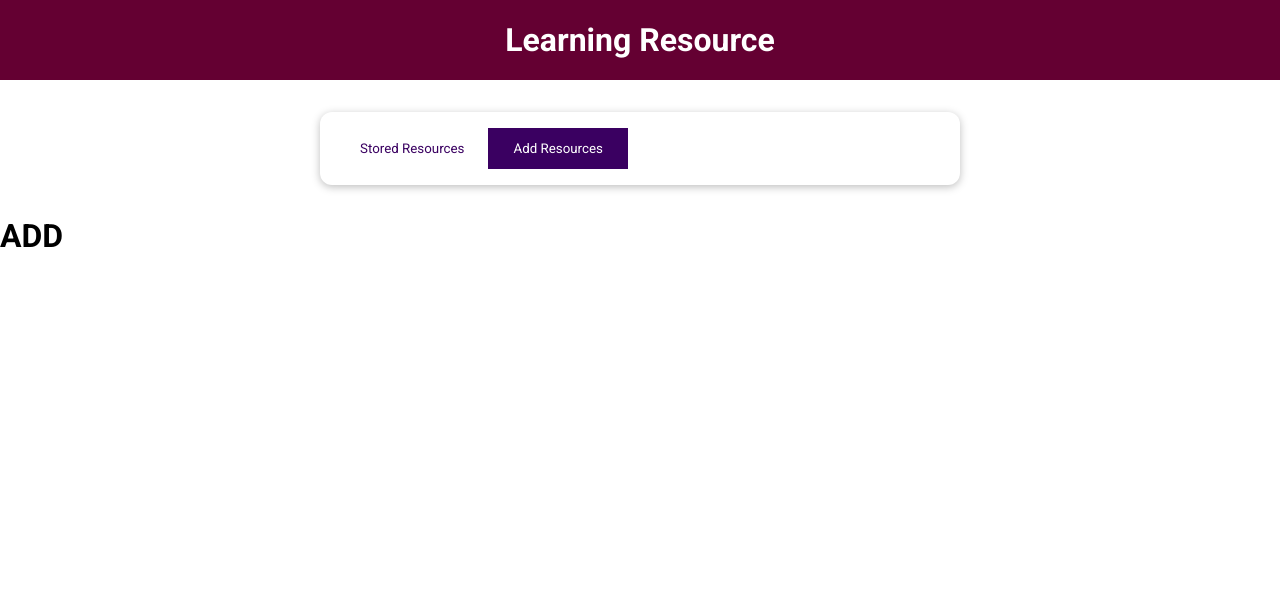
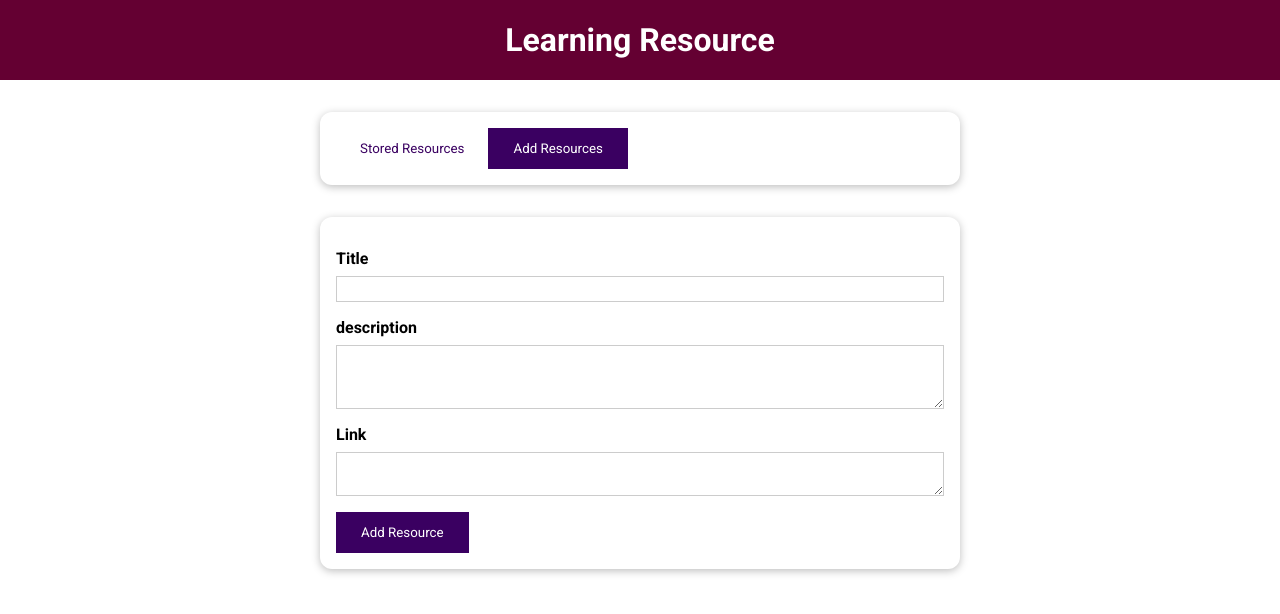
Before and after one commit to wahyualfarisi/vue-learning-resource, a Vue app: page / in a window 1280 px wide. Both pictures are taken after a click on the button "Add Resources". Shown: the top 614 px of the page. Built offline with nearby package versions, Linux system fonts and the light colour scheme.

Commit message:
add new resource

```diff
--- a/src/components/UI/BaseButton.vue
+++ b/src/components/UI/BaseButton.vue
@@ -1,5 +1,5 @@
 <template>
-    <button :class="mode" :type="type">
+    <button :class="mode">
         <slot></slot>
     </button>
 </template>
--- /dev/null
+++ b/src/components/UI/BaseDialog.vue
@@ -0,0 +1,88 @@
+<template>
+  <div @click="$emit('close')" />
+  <dialog open>
+      <header>
+          <slot name="header">
+              <h2>{{ title }}</h2>
+          </slot>
+      </header>
+      <section>
+          <slot></slot>
+      </section>
+      <menu>
+          <slot name="actions">
+              <base-button @click="$emit('close')">Close</base-button>
+          </slot>
+      </menu>
+  </dialog>
+</template>
+
+<script>
+export default {
+    props: {
+        title: {
+            type: String,
+            required: false
+        },
+        close: {
+            type: Function
+        }
+    },
+    emits: ['close']
+}
+</script>
+
+<style scoped>
+div {
+  position: fixed;
+  top: 0;
+  left: 0;
+  height: 100vh;
+  width: 100%;
+  background-color: rgba(0, 0, 0, 0.75);
+  z-index: 10;
+}
+
+dialog {
+  position: fixed;
+  top: 20vh;
+  left: 10%;
+  width: 80%;
+  z-index: 100;
+  border-radius: 12px;
+  border: none;
+  box-shadow: 0 2px 8px rgba(0, 0, 0, 0.26);
+  padding: 0;
+  margin: 0;
+  overflow: hidden;
+}
+
+header {
+  background-color: #3a0061;
+  color: white;
+  width: 100%;
+  padding: 1rem;
+}
+
+header h2 {
+  margin: 0;
+}
+
+section {
+  padding: 1rem;
+}
+
+menu {
+  padding: 1rem;
+  display: flex;
+  justify-content: flex-end;
+  margin: 0;
+}
+
+@media (min-width: 768px) {
+  dialog {
+    left: calc(50% - 20rem);
+    width: 40rem;
+  }
+}
+</style>
--- a/src/components/learning-resource/AddResource.vue
+++ b/src/components/learning-resource/AddResource.vue
@@ -1,14 +1,95 @@
 <template>
-  <div />
-  <h1>ADD</h1>
+  <base-dialog v-if="inputInValid" title="Invalid Value" @close="confirmError">
+    <template #default>
+        <p>Something went wrong</p>
+        <p>Please Check your Input</p>
+    </template>
+    <template #actions>
+        <base-button @click="confirmError">Okay</base-button>
+    </template>
+  </base-dialog>
+  <base-card>
+    <form @submit.prevent="submitHandler">
+        <div class="form-control">
+          <label for="title">Title</label>
+          <input type="text" name="title" id="title" ref="title" />
+        </div>
+         <div class="form-control">
+          <label for="description">description</label>
+          <textarea type="text" name="description" id="description" rows="3" ref="description" />
+        </div>
+        <div class="form-control">
+          <label for="link">Link</label>
+          <textarea type="url" name="link" id="link" ref="link" />
+        </div>
+        <base-button type="button">Add Resource</base-button>
+    </form>
+  </base-card>
 </template>
 
 <script>
+import BaseButton from '../UI/BaseButton.vue'
 export default {
+  data(){
+    return {
+      inputInValid: false
+    }
+  },
+  components: { BaseButton },
+  inject: ['addResource'],
+  methods: {
+    submitHandler(){
+        const title = this.$refs.title.value;
+        const description = this.$refs.description.value;
+        const link = this.$refs.link.value;
 
+        if(
+          title.trim() === '' ||
+          description.title() === '' ||
+          link.trim() === ''
+        ) {
+          this.inputInValid = true
+          return;
+        }
+
+        let data = {
+          title,
+          description,
+          link
+        }
+        this.addResource(data);
+    },
+    confirmError(){
+      this.inputInValid = false
+    }
+  }
 }
 </script>
 
-<style>
+<style scoped>
+  label {
+    font-weight: bold;
+    display: block;
+    margin-bottom: 0.5rem;
+  }
 
+  input,
+  textarea {
+    display: block;
+    width: 100%;
+    font: inherit;
+    padding: 0.15rem;
+    border: 1px solid #ccc;
+  }
+
+  input:focus,
+  textarea:focus {
+    outline: none;
+    border-color: #3a0061;
+    background-color: #f7ebff;
+  }
+
+  .form-control {
+    margin: 1rem 0;
+  }
 </style>
--- a/src/components/learning-resource/TheResources.vue
+++ b/src/components/learning-resource/TheResources.vue
@@ -12,12 +12,15 @@
         >Add Resources
     </base-button>
   </base-card>
-  <component :is="selectedTab"></component>
+  <keep-alive>
+    <component :is="selectedTab"></component>
+  </keep-alive>
 </template>
 
 <script>
 import StoreResource from './StoredResource.vue';
 import AddResource from './AddResource.vue';
+
 export default {
     components: {
         StoreResource,
@@ -42,13 +45,21 @@
     },
     methods: {
         setSelectedTab(tab){
-            console.log(tab)
             this.selectedTab = tab
+        },
+        addResource(obj) {
+            let newResource = {
+                id: new Date(),
+                ...obj
+            }
+            this.storedResources.unshift(newResource);
+            this.selectedTab = 'store-resource';
         }
     },
     provide(){
         return {
-            resources: this.storedResources
+            resources: this.storedResources,
+            addResource: this.addResource
         }
     }
 }
--- a/src/main.js
+++ b/src/main.js
@@ -2,10 +2,12 @@
 import App from './App.vue';
 import BaseCard from './components/UI/BaseCard.vue';
 import BaseButton from './components/UI/BaseButton.vue';
+import BaseDialog from './components/UI/BaseDialog.vue';
 
 const app = createApp(App)
 
 
 app.component('base-card', BaseCard);
 app.component('base-button', BaseButton);
+app.component('base-dialog', BaseDialog);
 app.mount('#app');
```
